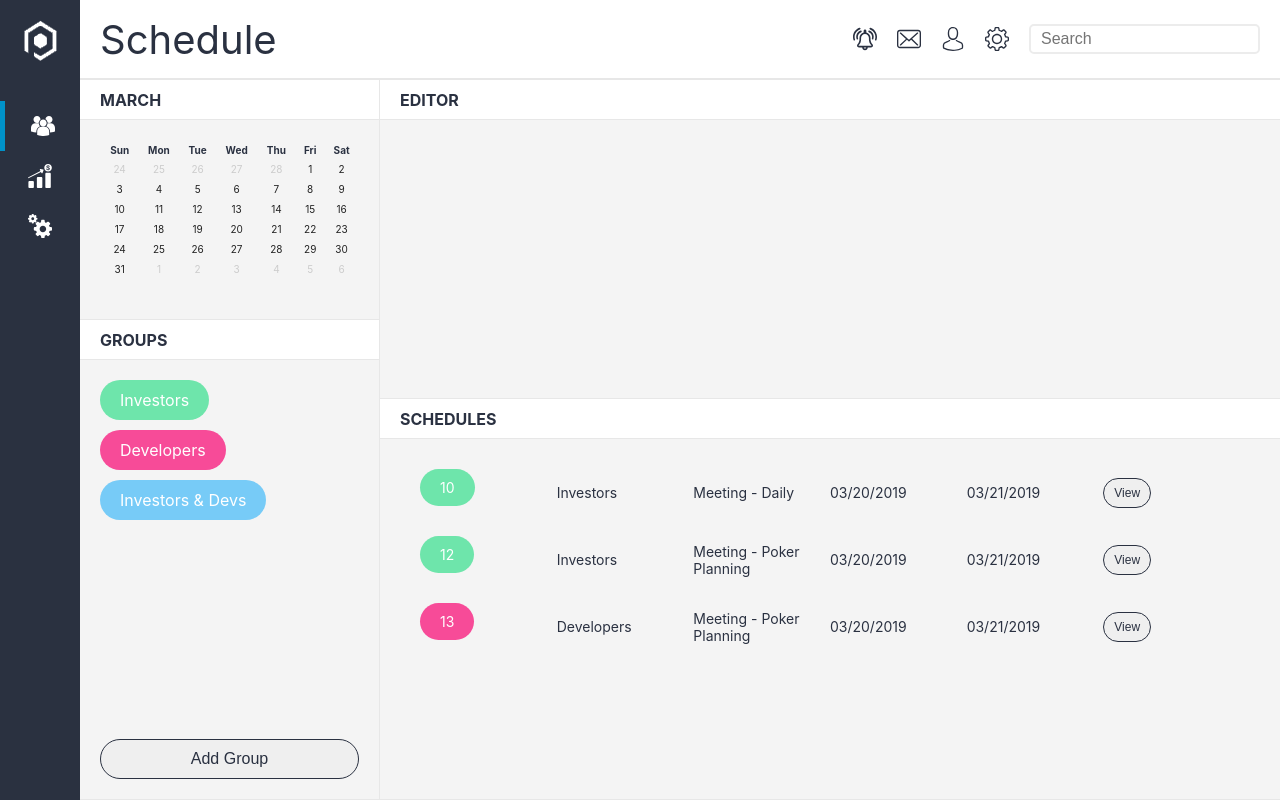
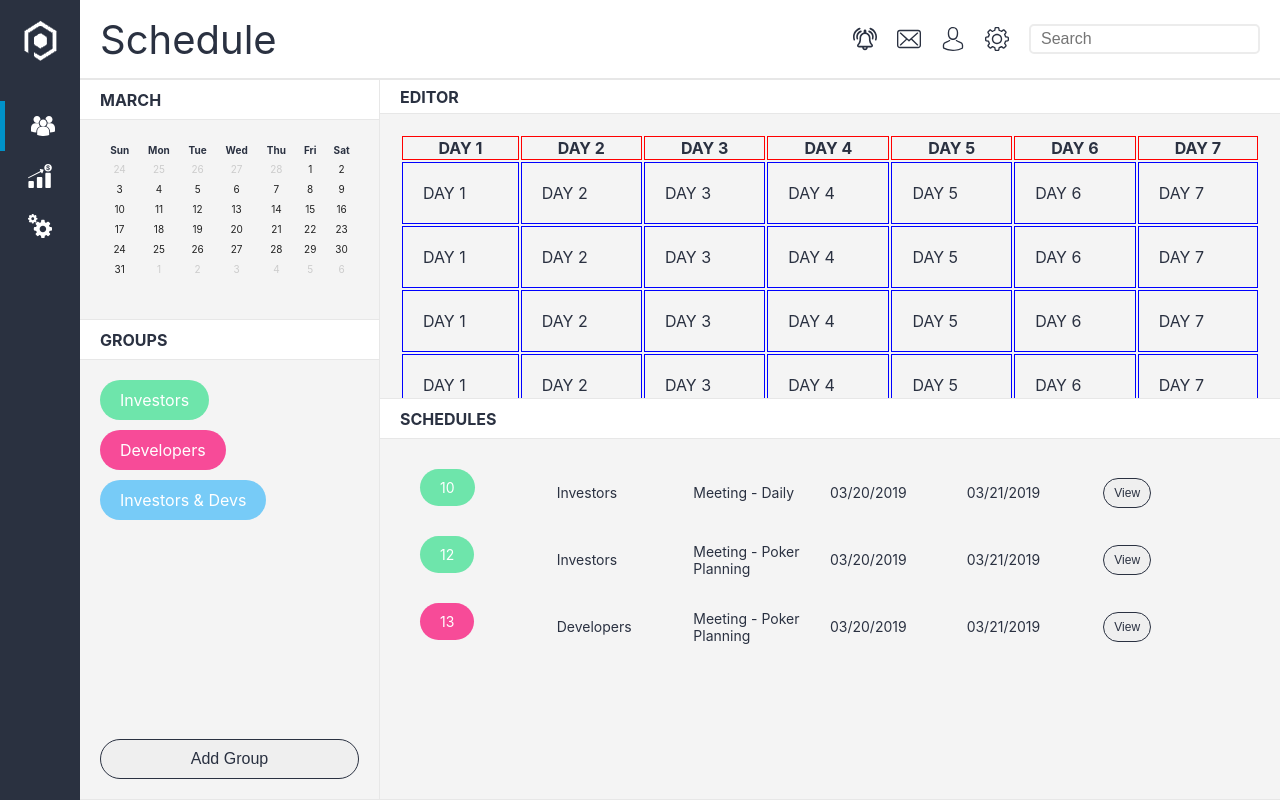
Before and after one commit to claudiogaraycochea/schedule, a React (Create React App) app: page / in a window 1280 px wide. Built offline with nearby package versions, Linux system fonts and the light colour scheme.

Commit message:
Calendar Selector

```diff
--- a/src/App.css
+++ b/src/App.css
@@ -230,7 +230,6 @@ h1, h2, h3, h4 {
   align-items: center;
 }
 
-
 .col-1 {
   -webkit-box-flex: 0;
   -ms-flex: 0 0 8.333333%;
@@ -458,6 +457,7 @@ h1, h2, h3, h4 {
 .module-box .content {
   flex: auto;
   padding: 20px;
+  overflow-y: auto;
 }
 
 .module-box .footer {
--- a/src/components/scheduleEditor/ScheduleEditor.css
+++ b/src/components/scheduleEditor/ScheduleEditor.css
@@ -3,3 +3,14 @@
 	flex: auto;
 	height: 200px;
 }
+
+.lapse-wrapper th {
+	border: 1px solid red;
+  border-spacing: 0;
+}
+
+.lapse-wrapper td {
+	border: 1px solid blue;
+	padding: 20px;
+	border-spacing: 0;
+}
--- a/src/components/scheduleEditor/ScheduleEditor.js
+++ b/src/components/scheduleEditor/ScheduleEditor.js
@@ -2,6 +2,64 @@ import React, { Component } from 'react';
 import './ScheduleEditor.css';
 
 class ScheduleEditor extends Component {
+
+  buildLapse = () => {
+    return(
+			<table className="lapse-wrapper">
+        <thead>
+          <tr>
+            <th>DAY 1</th>
+            <th>DAY 2</th>
+            <th>DAY 3</th>
+            <th>DAY 4</th>
+            <th>DAY 5</th>
+            <th>DAY 6</th>
+            <th>DAY 7</th>
+          </tr>
+        </thead>
+				<tbody>
+          <tr>
+            <td>DAY 1</td>
+            <td>DAY 2</td>
+            <td>DAY 3</td>
+            <td>DAY 4</td>
+            <td>DAY 5</td>
+            <td>DAY 6</td>
+            <td>DAY 7</td>
+          </tr>
+          <tr>
+            <td>DAY 1</td>
+            <td>DAY 2</td>
+            <td>DAY 3</td>
+            <td>DAY 4</td>
+            <td>DAY 5</td>
+            <td>DAY 6</td>
+            <td>DAY 7</td>
+          </tr>
+          <tr>
+            <td>DAY 1</td>
+            <td>DAY 2</td>
+            <td>DAY 3</td>
+            <td>DAY 4</td>
+            <td>DAY 5</td>
+            <td>DAY 6</td>
+            <td>DAY 7</td>
+          </tr>
+          <tr>
+            <td>DAY 1</td>
+            <td>DAY 2</td>
+            <td>DAY 3</td>
+            <td>DAY 4</td>
+            <td>DAY 5</td>
+            <td>DAY 6</td>
+            <td>DAY 7</td>
+          </tr>
+					{/*this.buildCalendarContent()*/}
+				</tbody>
+			</table>
+		)
+  }
+
   render() {
     return (
       <div className="schedule-editor">
@@ -10,6 +68,7 @@ class ScheduleEditor extends Component {
             EDITOR
           </div>
           <div className="content">
+            {this.buildLapse()}
           </div>
         </div>
       </div>
```
